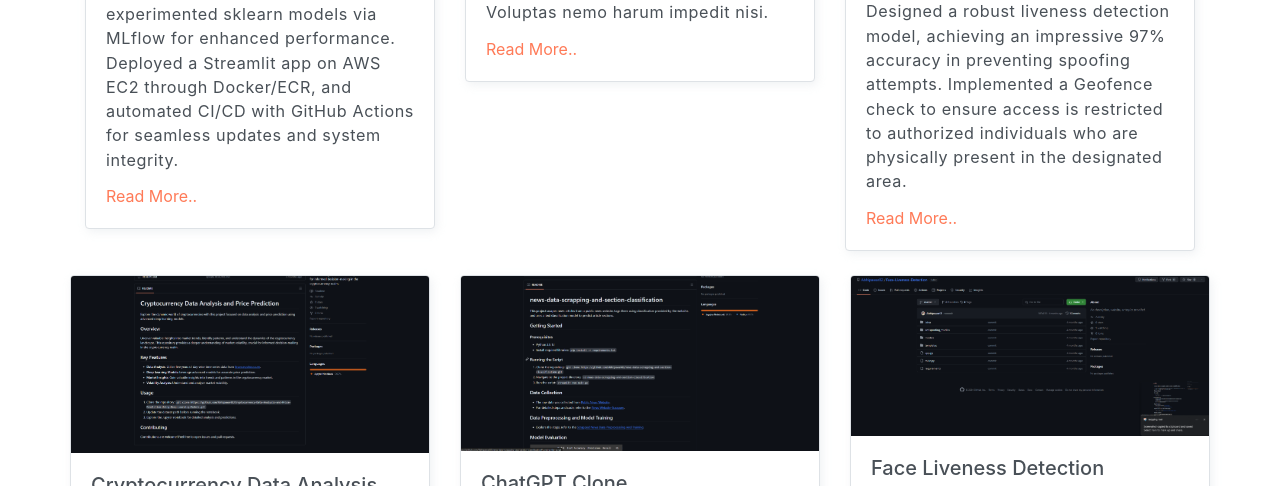
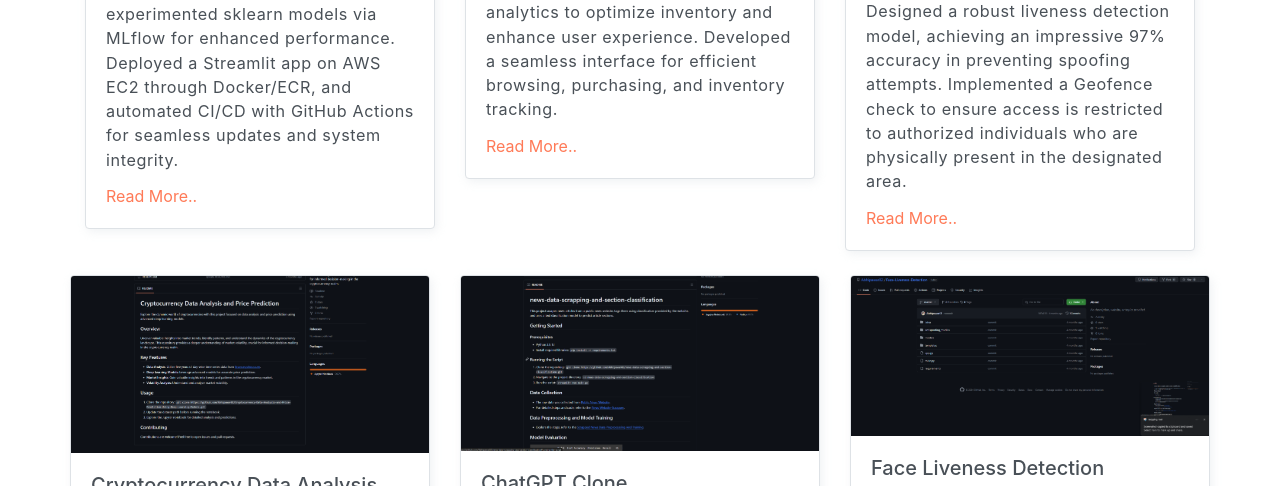
Before and after one commit to Abhipawar02/Abhipawar02.github.io, a plain HTML site: page index.html in a window 1280 px wide. Shown: the part 4162-4648 px from the top of the page. Drawn offline with Linux system fonts and the light colour scheme.

Commit message:
Update index.html

```diff
--- a/index.html
+++ b/index.html
@@ -316,7 +316,7 @@
                                 <a href="javascript:void(0)"><i class="ti-thumb-up"></i> 456</a>
                                 <a href="javascript:void(0)"><i class="ti-comment"></i> 123</a>
                             </div>
-                            <p>Lorem ipsum dolor sit amet, consectetur adipisicing elit. Ut ad vel dolorum, iusto velit, minima? Voluptas nemo harum impedit nisi.</p>
+                            <p>Designed and implemented a comprehensive Book Store management system, leveraging data analytics to optimize inventory and enhance user experience. Developed a seamless interface for efficient browsing, purchasing, and inventory tracking.</p>
                              <a href="https://github.com/Abhipawar02/Book-Store-MERN-App">Read More..</a>
                         </div>
                     </div>
```
